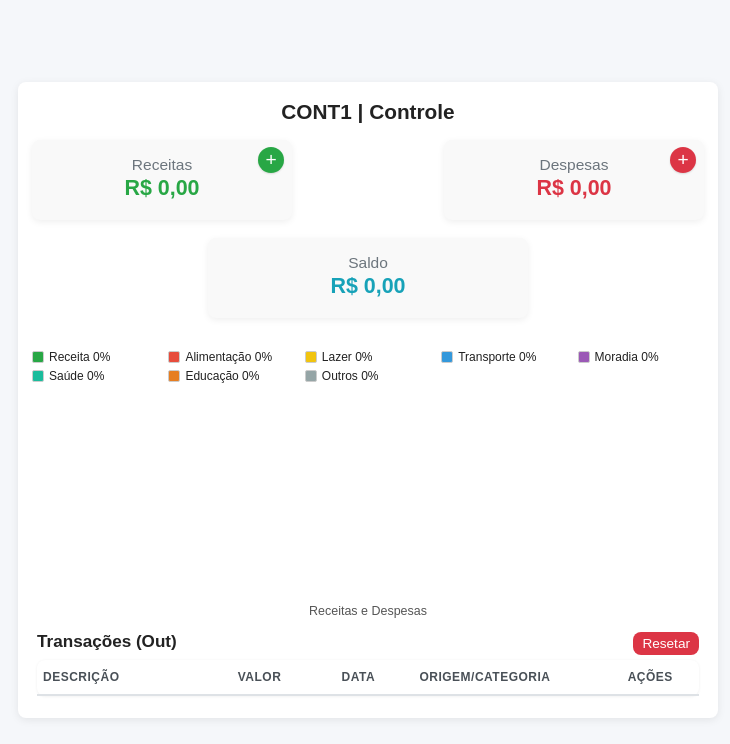
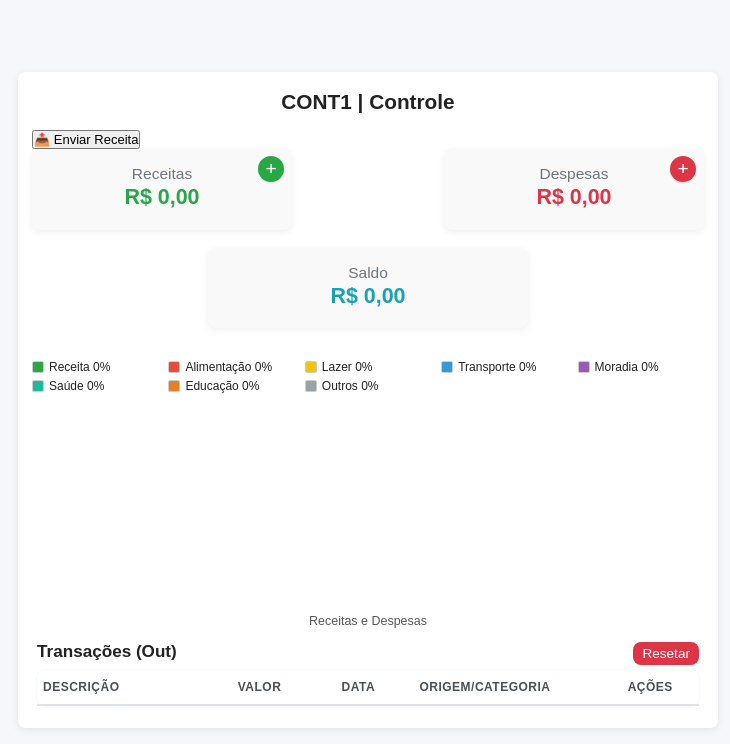
Before and after one commit to ckrsktx/CONT1, a plain HTML site: page index.html in a window 1280 px wide. Shown: the whole page, without its empty margins (272-1002 px from the left). Drawn offline with nearby package versions, Linux system fonts and the light colour scheme.

Commit message:
Update index.html

```diff
--- a/index.html
+++ b/index.html
@@ -10,7 +10,10 @@
 </head>
 <body>
     <div class="container" id="main-content">
-        <h1>CONT1 | Controle</h1>
+        <header class="page-header">
+            <h1>CONT1 | Controle</h1>
+            <button id="share-receita" aria-label="Enviar Receita" title="Enviar Receita">📤 Enviar Receita</button>
+        </header>
 
         <!-- RESUMO -->
         <div class="summary" role="region" aria-label="Resumo Financeiro">
```
